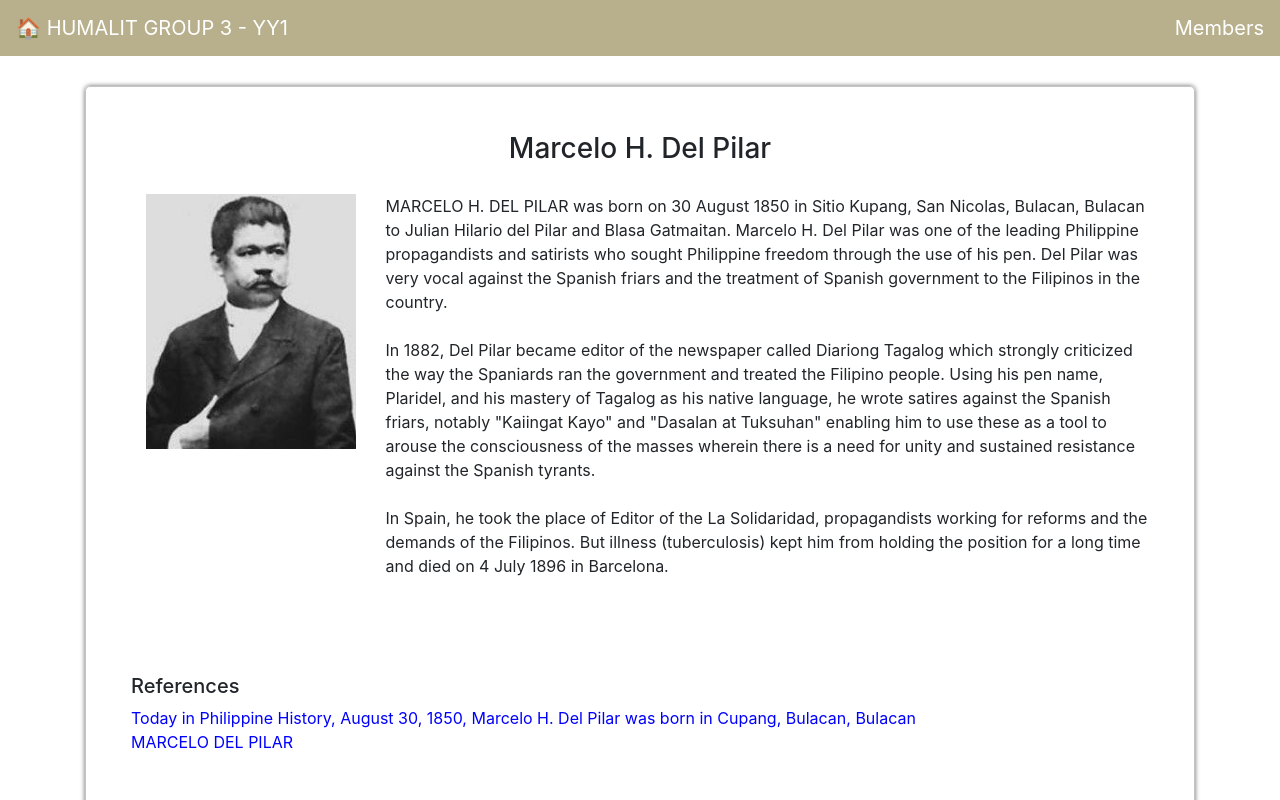
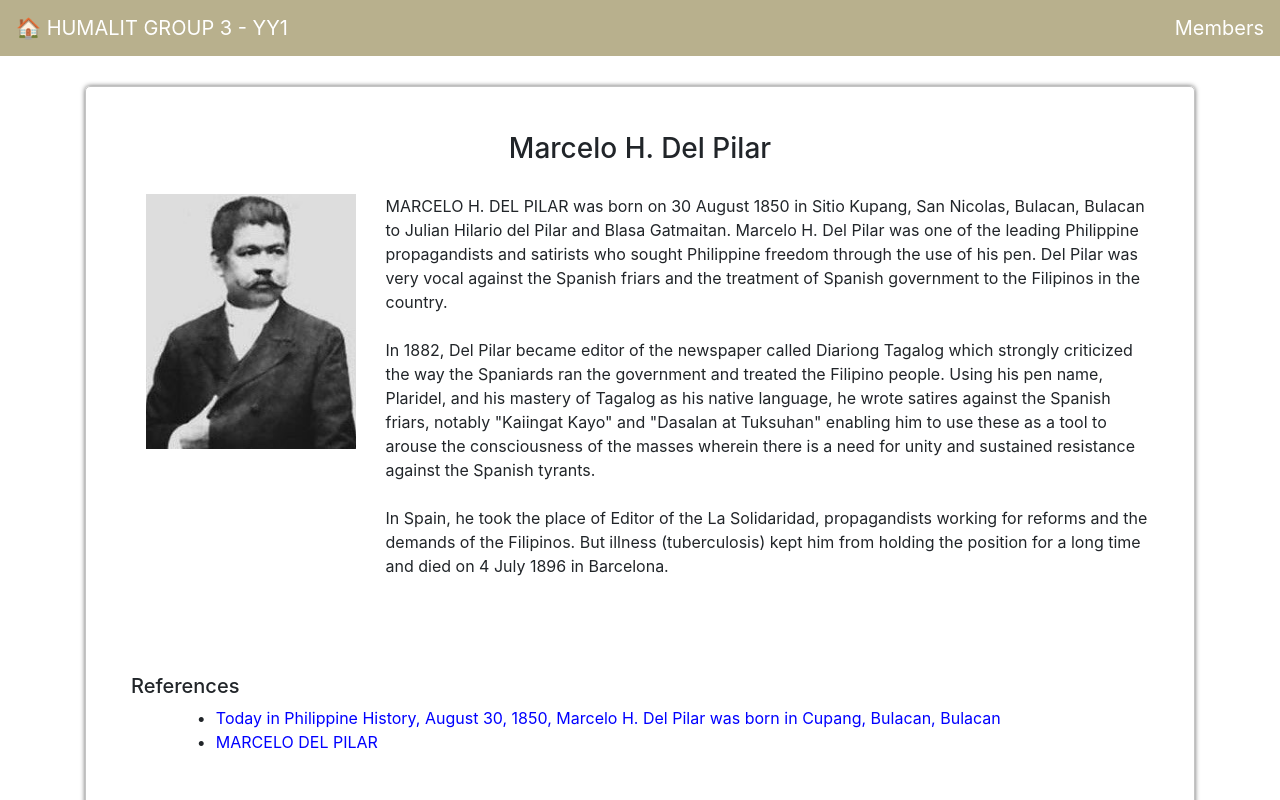
Before and after one commit to michikogo/HUMALIT, a Vue app: page /#/marcelo-del-pilar in a window 1280 px wide. Shown: the top 800 px of the page. Built offline with nearby package versions, Linux system fonts and the light colour scheme.

Commit message:
-fixed authors layout

```diff
--- a/src/views/Authors/Marcelo.vue
+++ b/src/views/Authors/Marcelo.vue
@@ -2,7 +2,7 @@
   <b-container class="window-height content-style">
     <h3 class="members-text">Marcelo H. Del Pilar</h3>
     <b-row class="members-decription">
-      <b-col cols="12" sm="3">
+      <b-col cols="12" sm="5" md="3">
         <b-img
           :src="marceloImage"
           fluid
@@ -40,18 +40,29 @@
       <b-col>
         <!-- Context - Reference -->
         <h5 class="video-analysis" id="reference">References</h5>
+        <b-row>
+          <b-col class="marcelo-reference" cols="1">•</b-col>
+          <b-col>
             <b-link
               href="https://kahimyang.com/kauswagan/articles/554/today-in-philippine-history-august-30-1850-marcelo-h-del-pilar-was-born-in-cupang-bulacan-bulacan"
               class="main-link"
-          >Today in Philippine History, August 30, 1850, Marcelo H. Del Pilar
+            >
+              Today in Philippine History, August 30, 1850, Marcelo H. Del Pilar
               was born in Cupang, Bulacan, Bulacan</b-link
             >
+          </b-col>
+        </b-row>
+        <b-row>
           <br />
+          <b-col class="marcelo-reference " cols="1">•</b-col>
+          <b-col>
             <b-link
               href="https://www.bayaniart.com/marcelo-hilario-del-pilar-biography/"
               class="main-link"
               >MARCELO DEL PILAR</b-link
             >
+          </b-col>
+        </b-row>
       </b-col>
     </b-row>
   </b-container>
@@ -101,4 +112,8 @@ export default {
   color: blue !important;
   text-decoration: underline;
 }
+.marcelo-reference {
+  padding-right: 10px !important;
+  text-align: end;
+}
 </style>
--- a/src/views/Authors/Mikey.vue
+++ b/src/views/Authors/Mikey.vue
@@ -2,7 +2,7 @@
   <b-container class="window-height content-style">
     <h3 class="members-text">Mikey Bustos</h3>
     <b-row class="members-decription">
-      <b-col cols="12" sm="3">
+      <b-col cols="12" sm="5" md="3">
         <b-img
           :src="mikeyBustos"
           fluid
@@ -31,17 +31,30 @@
       <b-col>
         <!-- Context - Reference -->
         <h5 class="video-analysis" id="reference">References</h5>
+        <b-row>
+          <b-col class="mikey-reference" cols="1">
+            <span>•</span>
+          </b-col>
+          <b-col>
             <b-link
               href="https://www.gmanetwork.com/news/news/pinoyabroad/244273/no-joke-fil-canadian-comic-mikey-bustos-has-a-serious-side/story/"
               class="main-link"
-          >No joke, Fil-Canadian comic Mikey Bustos has a serious side</b-link
+              >No joke, Fil-Canadian comic Mikey Bustos has a serious
+              side</b-link
             >
+          </b-col>
+        </b-row>
         <br />
+        <b-row>
+          <b-col class="mikey-reference" cols="1">•</b-col>
+          <b-col>
             <b-link
               href="https://lifestyle.inquirer.net/21841/a-funny-guy-with-a-serious-side/"
               class="main-link"
               >A funny guy with a serious side</b-link
             >
+          </b-col>
+        </b-row>
       </b-col>
     </b-row>
   </b-container>
@@ -91,4 +104,9 @@ export default {
   color: blue !important;
   text-decoration: underline;
 }
+
+.mikey-reference {
+  padding-right: 10px !important;
+  text-align: end;
+}
 </style>
```
Lines whose indentation alone changed are shown as unchanged.
